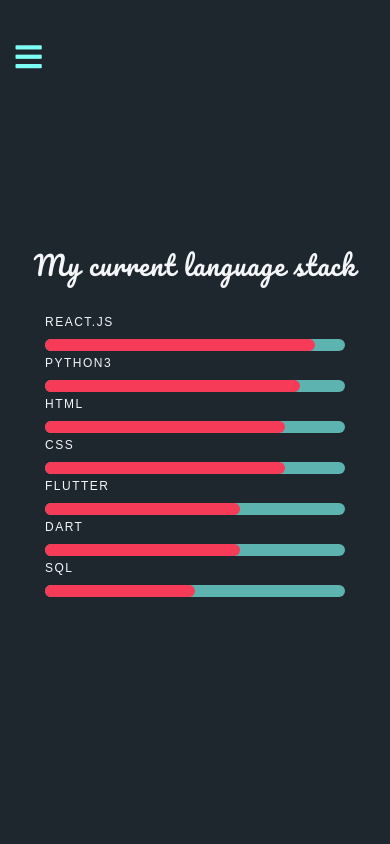
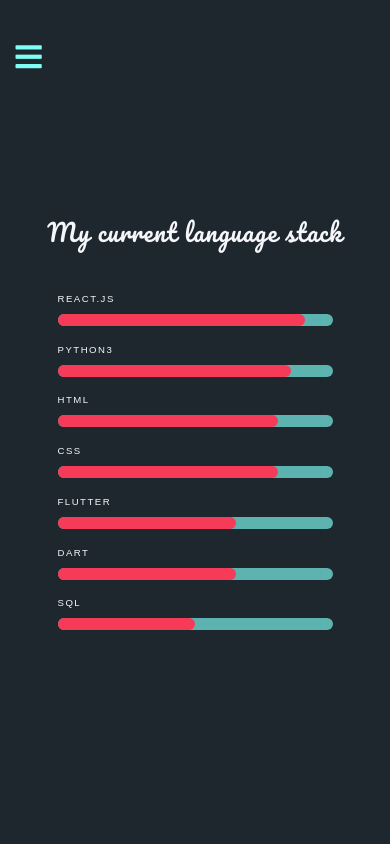
Before and after one commit to d-milisits/portfolio, a PHP site: page /stack.html in a window 390 px wide. Run offline with PHP 8.4, Linux system fonts and the light colour scheme; some libraries are stand-ins or nearby versions.

Commit message:
stack fixes

```diff
--- a/css/stack.css
+++ b/css/stack.css
@@ -172,13 +172,17 @@ li.sql::after {
   }
   li {
     font-size: .75rem;
+    padding-top: 15px;
   }
 }
 @media (max-width: 475px) {
   .current {
-    font-size: 1.65rem;
+    font-size: 1.5rem;
   }
   ul {
-    width: 300px;
+    width: 275px;
+  }
+  li {
+    font-size: .6rem;
   }
 }
--- a/portfolio.html
+++ b/portfolio.html
@@ -26,8 +26,8 @@
         <div id="landing-box" class="landing-box">
           <h1 class="hello">Hi,<br>I'm <span class="red">D</span>an,<br><span class="typing red"></span>.</h1>
           <h3 class="langs">Front-end / Python Dominant Backend Development</h3>
-          <div class="tooltip-box">
-            <button onclick="blurAndPrompt('home')" class="animate__animated animate__bounceInUp">Learn About Me</button>
+          <div class="tooltip-box animate__animated animate__bounceInUp">
+            <button onclick="blurAndPrompt('home')">Learn About Me</button>
             <span tooltip="This website was coded using HTML, CSS & JavaScript! Feel free to review the code on my GitHub :)" flow="right"><i class="fa fa-info-circle" aria-hidden="true"></i></span>
           </div>
         </div>
```
